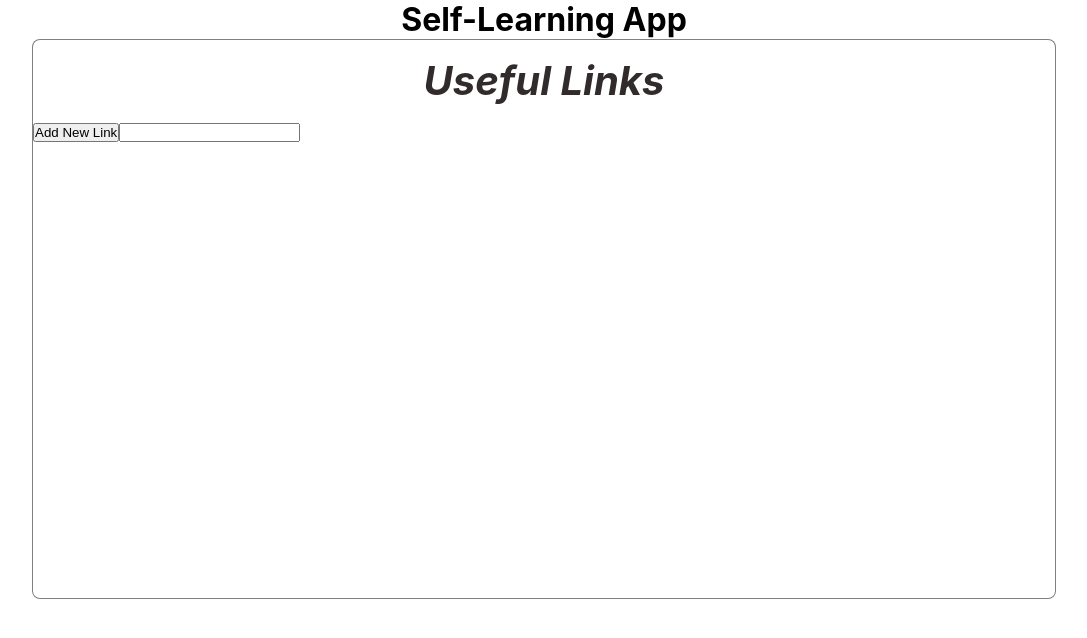
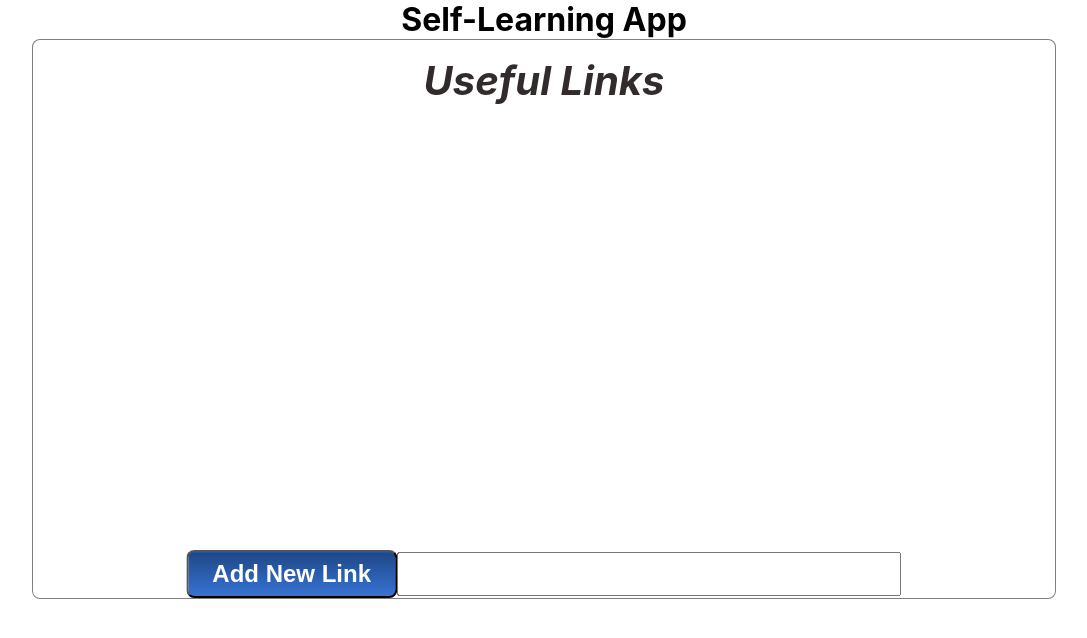
Before and after one commit to chingu-voyages/v12-geckos-team-04, a React (Create React App) app: page / in a window 1280 px wide. Shown: the top 638 px of the page, without its empty margins (96-1183 px from the left). Built offline with nearby package versions, Linux system fonts and the light colour scheme.

Commit message:
style button

```diff
--- a/src/components/UsefulLinks/AddLinkButton.js
+++ b/src/components/UsefulLinks/AddLinkButton.js
@@ -4,8 +4,8 @@ import styles from './AddLinkButton.module.scss'
 const AddLinkButton = (props) => {
     return (
         <form className={styles.form} onSubmit={(e) => {props.addLink(e)}}>
-            <button type="submit">Add New Link</button>
-            <input type="text" name="textInput" />
+            <button type="submit" className={styles.button}>Add New Link</button>
+            <input type="text" name="textInput" className={styles.input} />
         </form>
     )
 }
--- a/src/components/UsefulLinks/AddLinkButton.module.scss
+++ b/src/components/UsefulLinks/AddLinkButton.module.scss
@@ -0,0 +1,32 @@
+.form {
+    position: absolute;
+    bottom: 0;
+    display: flex;
+    width: 70%;
+    align-items: center;
+    left: 50%;
+    transform: translate(-50%);
+}
+
+.input {
+    font-size: 1.5rem;
+    width: 100%;
+    padding: 0.4rem;
+}
+
+.button {
+	border-radius: 8px;
+	display: inline-block;
+	cursor: pointer;
+	color:#feffff;
+	font-size: 1.5rem;
+	font-weight: bold;
+    padding: 8px 24px;
+    box-shadow: inset 0px 1px 0px 0px #2152a1;
+    background: linear-gradient(to bottom, #20498a 5%, #3773d3 100%);
+    white-space: nowrap;
+}
+
+.button:hover {
+    background: linear-gradient(to bottom, darken(#20498a, 10) 5%, darken(#3773d3, 10) 100%);
+}
--- a/src/components/UsefulLinks/UsefulLinksContainer.module.scss
+++ b/src/components/UsefulLinks/UsefulLinksContainer.module.scss
@@ -5,4 +5,5 @@
     width: 80%;
     margin: 0 auto;
     border: 1px solid rgba(0, 0, 0, 0.5);
+    position: relative;
 }
```
